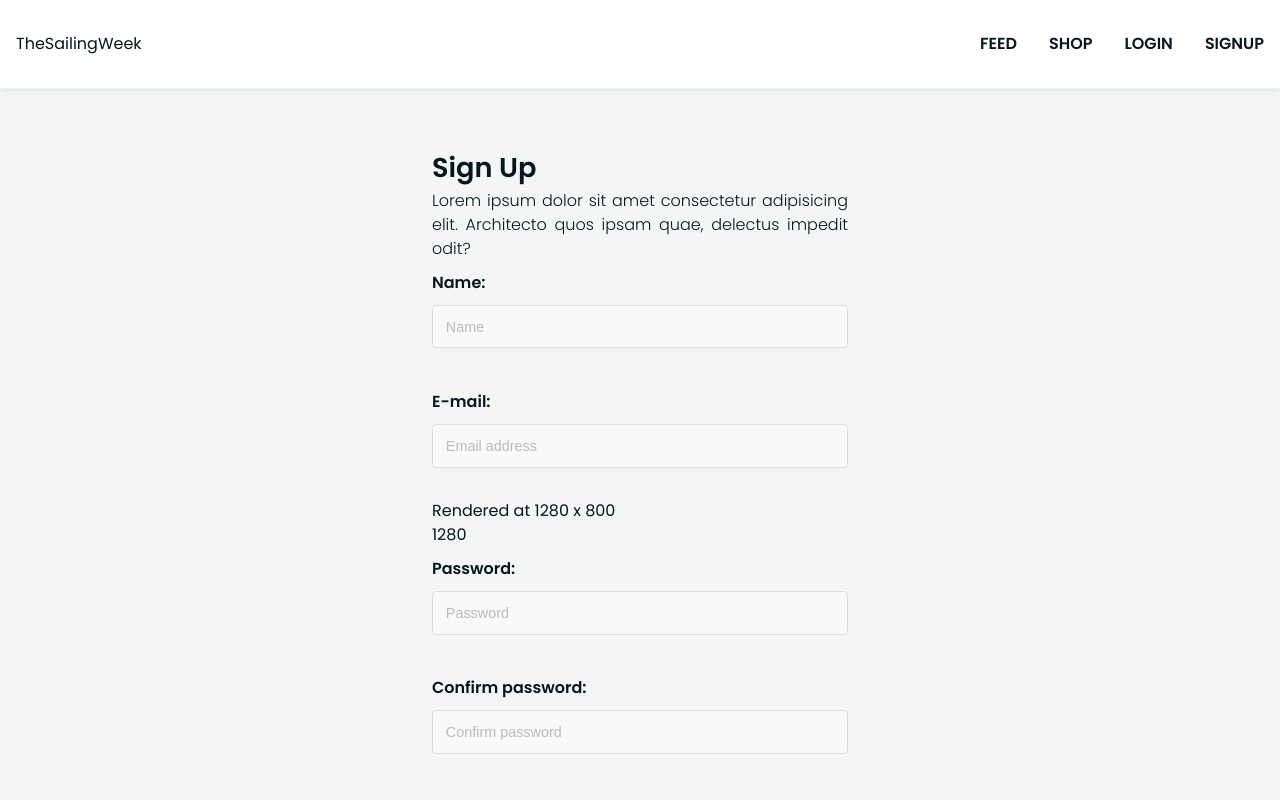
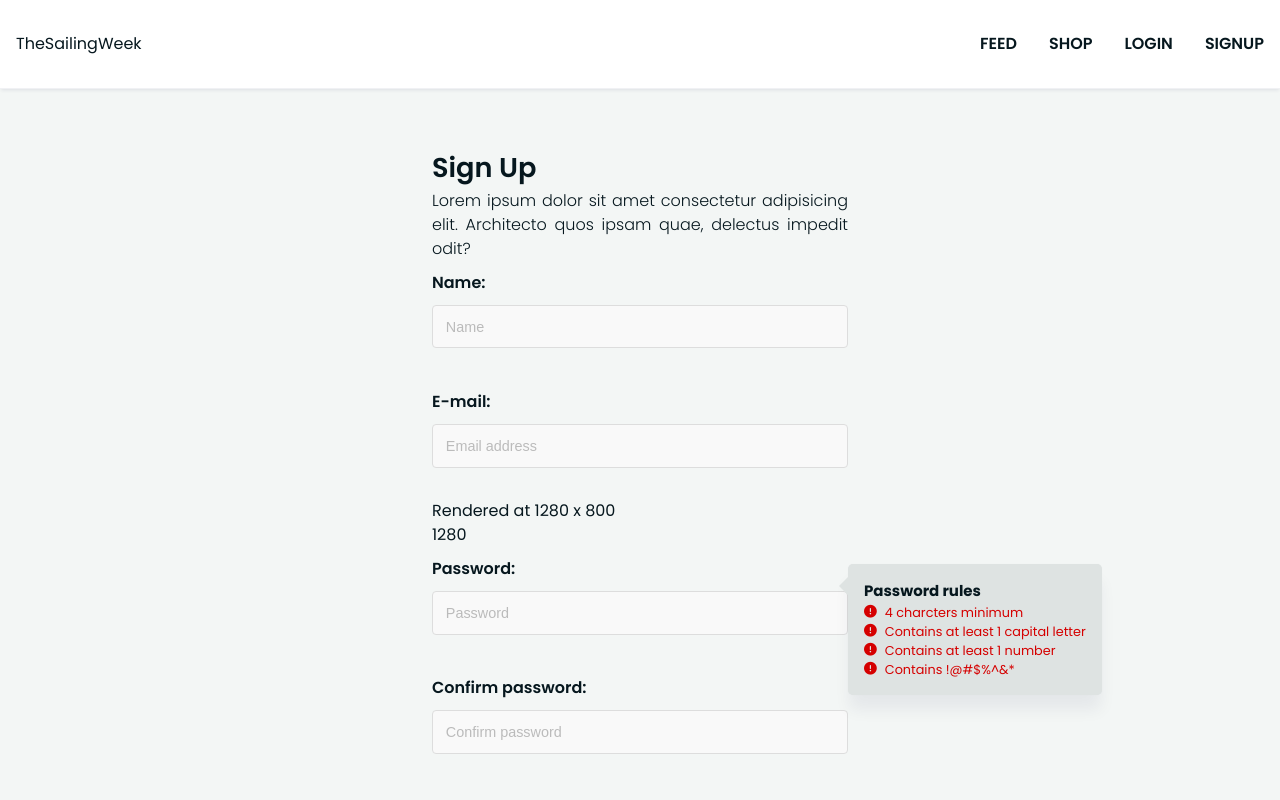
Before and after one commit to michaltruszczynski/AuthSys, a React (Create React App) app: page /signup in a window 1280 px wide. Shown: the top 800 px of the page. Built offline with nearby package versions, Linux system fonts and the light colour scheme.

Commit message:
working tooltip

```diff
--- a/src/components/Form/PasswordInput/PasswordInput.js
+++ b/src/components/Form/PasswordInput/PasswordInput.js
@@ -13,21 +13,22 @@ const PasswordInput = ({ id, elementType, config, value, invalid, touched, chang
     const size = useWindowSize();
     const passwordInputElementRef = useRef();
 
-    useEffect(() => {
+    useLayoutEffect(() => {
         console.log('Password input DidMount');
         function handlePosition() {
             const coordsRefEl = passwordInputElementRef.current.getBoundingClientRect();
             const { height, width, top, left } = coordsRefEl;
             const tooltipCoords = {
-                top: top + window.scrollY +  Math.floor(height / 2),
+                top: top + window.scrollY + Math.floor(height / 2),
                 left: left + width
             };
-            console.log('tooltipCoords' , tooltipCoords);
+            console.log('tooltipCoords', tooltipCoords);
             setCoords(tooltipCoords)
         }
 
         handlePosition();
-
+        window.addEventListener('resize', handlePosition)
+        return () => window.removeEventListener('resize', handlePosition)
     }, []);
 
 
--- a/src/components/Tooltip/Tooltip.js
+++ b/src/components/Tooltip/Tooltip.js
@@ -3,15 +3,19 @@ import React from 'react';
 import Portal from '../UI/Portal/Portal';
 import styles from './Tooltip.module.css';
 
-const Tooltip = ({position, children}) => {
-    // console.log(position)
-    // const styleCoords = {
-    //     top: position.top + 'px',
-    //     left: position.left + 'px'
-    // }
+const Tooltip = ({ position, children }) => {
+    if (!position) return null;
+
+
+    const styleCoords = {
+        top: position.top + 'px',
+        left: position.left + 'px'
+    }
+
+
     return (
         <Portal>
-            <div className={styles.tooltip} >
+            <div className={styles.tooltip} style={styleCoords} >
                 {children}
             </div>
         </Portal>
--- a/src/components/Tooltip/Tooltip.module.css
+++ b/src/components/Tooltip/Tooltip.module.css
@@ -5,7 +5,21 @@
     position: absolute;
     padding: 1rem;
     border-radius: 5px;
-    right: 50%;
+    /* right: 50%; */
     background-color: #dee3e2;
     box-shadow: 0 0 1px 0 rgba(10, 22, 70, 0.06), 0 16px 16px -1px rgba(10, 22, 70, 0.06);;
 }
+
+.tooltip::after {
+    content: '';
+    /* position: relative; */
+    position: absolute;
+    left: 0;
+    top: 10%;
+    /* height: 1rem; */
+    /* width: 1rem; */
+    /* background-color: blanchedalmond; */
+    transform: translateX(-100%);
+    border: 0.6rem solid transparent;
+    border-right-color: #dee3e2;
+}
--- a/src/components/Validator/Validator.js
+++ b/src/components/Validator/Validator.js
@@ -46,7 +46,7 @@ class PasswordValidator extends Component {
 
         const validator = (
             <>
-                <h3 >Password rules</h3>
+                <h3>Password rules</h3>
                 <ul className={styles.tooltip__list}>
                     {validatorRulesMsg}
                 </ul>
--- a/src/components/Validator/Validator.module.css
+++ b/src/components/Validator/Validator.module.css
@@ -1,4 +1,4 @@
-.tooltip {
+/* .tooltip {
     box-sizing: border-box;
     font-size: 0.8rem;
     letter-spacing: 1.5;
@@ -8,10 +8,12 @@
     right: 50%;
     background-color: #dee3e2;
     box-shadow: 0 0 1px 0 rgba(10, 22, 70, 0.06), 0 16px 16px -1px rgba(10, 22, 70, 0.06);;
-}
+} */
 
 .tooltip__list {
     list-style: none;
+    box-sizing: border-box;
+    display: block;
 }
 
 .tooltip__item {
@@ -32,17 +34,3 @@
     margin-right: 0.5rem;
     font-weight: 600;
 }
-
-.tooltip::after {
-    content: '';
-    /* position: relative; */
-    position: absolute;
-    left: 0;
-    top: 10%;
-    /* height: 1rem; */
-    /* width: 1rem; */
-    /* background-color: blanchedalmond; */
-    transform: translateX(-100%);
-    border: 0.6rem solid transparent;
-    border-right-color: #dee3e2;
-}
```
